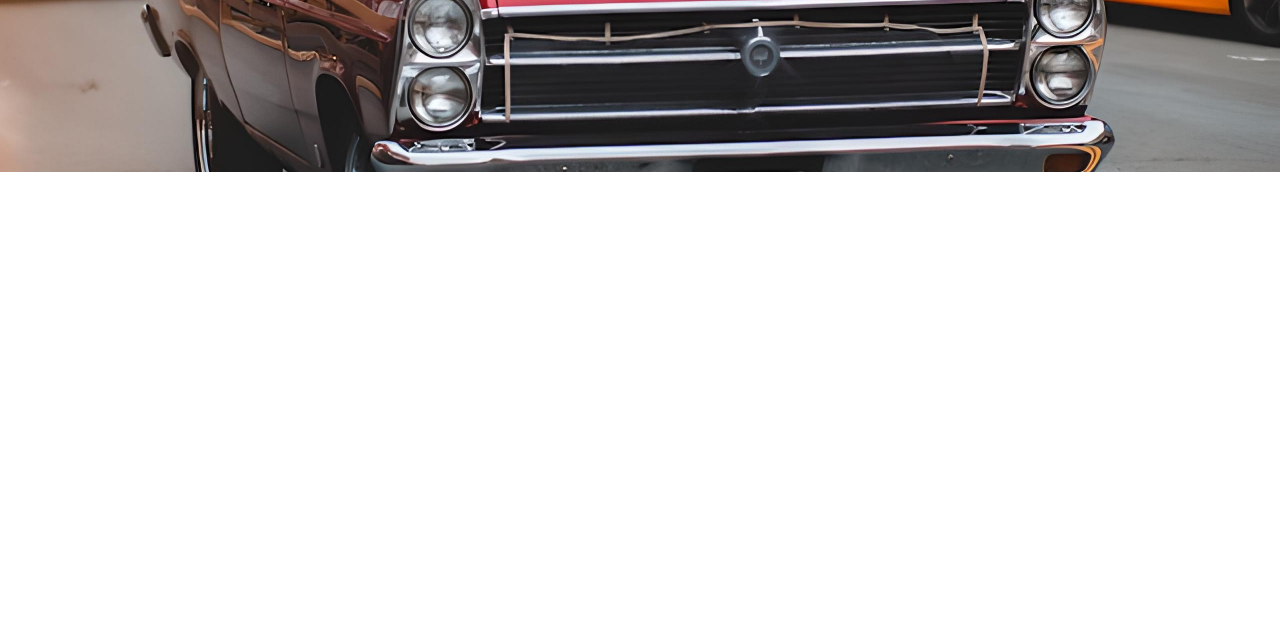
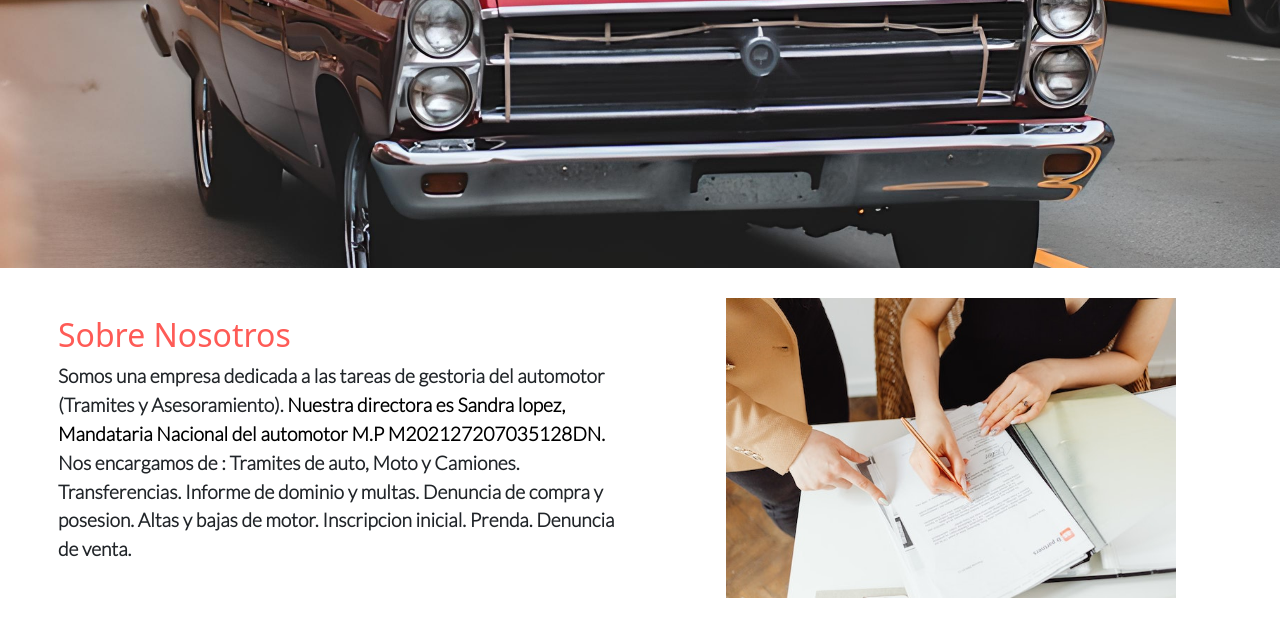
Before and after one commit to ramiroacosta/gestoriasandralopez, a website: page index.html in a window 1280 px wide. Shown: the part 500-1128 px from the top of the page. Before the commit the page ends 800 px from the top, so only its background shows below. Drawn offline with nearby package versions, Linux system fonts and the light colour scheme.

Commit message:
sobre mi

```diff
--- a/index.html
+++ b/index.html
@@ -4,6 +4,10 @@
     <meta charset="UTF-8">
     <meta http-equiv="X-UA-Compatible" content="IE=edge">
     <meta name="viewport" content="width=device-width, initial-scale=1.0">
+    <!-- fuente -->
+    <link rel="preconnect" href="https://fonts.googleapis.com">
+    <link rel="preconnect" href="https://fonts.gstatic.com" crossorigin>
+    <link href="https://fonts.googleapis.com/css2?family=Lato:wght@300&display=swap" rel="stylesheet">
     <!-- boots -->
     <link href="https://cdn.jsdelivr.net/npm/bootstrap@5.2.0/dist/css/bootstrap.min.css" rel="stylesheet" integrity="sha384-gH2yIJqKdNHPEq0n4Mqa/HGKIhSkIHeL5AyhkYV8i59U5AR6csBvApHHNl/vI1Bx" crossorigin="anonymous">
     <!-- css -->
@@ -48,6 +52,17 @@
               </div>
             </div>
         </div>
+        <div class="row d-flex align-items-center container-fluid">
+          <div class="col flex-grow-1 ms-3  textoSobremi">
+            <h2>Sobre Nosotros</h2>
+            <p>Somos una empresa dedicada a las tareas de gestoria del automotor (Tramites y Asesoramiento). <span> Nuestra directora es Sandra lopez, Mandataria Nacional del automotor M.P M202127207035128DN.</span>
+              <br> Nos encargamos de : Tramites de auto, Moto y Camiones. Transferencias. Informe de dominio y multas. Denuncia de compra y posesion. Altas y bajas de motor. Inscripcion inicial. Prenda. Denuncia de venta.
+            </p>
+          </div>
+          <div class="col flex-shrink-0 fotoSobremi text-center">
+            <img src="img/tramite.jpg" class="" alt="...">
+          </div>
+        </div>
     </main>
 
 
--- a/package.json
+++ b/package.json
@@ -19,7 +19,7 @@
   },
   "homepage": "https://github.com/ramiroacosta/gestoriasandralopez#readme",
   "devDependencies": {
-    "node-sass": "^7.0.1",
+    "node-sass": "^7.0.3",
     "nodemon": "^2.0.19"
   }
 }
--- a/scss/_header.scss
+++ b/scss/_header.scss
@@ -1,5 +1,5 @@
 .sizeIndex {
-    height: 36rem;
+    height: 42rem;
 }
 .backgroundSeccion {
     background-image: url(../img/auto.png);
--- /dev/null
+++ b/scss/_main.scss
@@ -0,0 +1,24 @@
+.fotoSobremi {
+    padding: 30px;
+    img {
+        height: 300px;
+        width: 450px;
+    }
+}
+
+.textoSobremi {
+    padding: 30px;
+    padding-right: 0;
+    h2 {
+        color: #fe5b56;
+    }
+    p {
+        font-family: 'Lato', sans-serif;
+        font-size: larger;
+        font-weight: 900;
+        span {
+            color: black;
+            font-weight: bold;
+        }
+    }
+}
--- /dev/null
+++ b/scss/_medias.scss
@@ -0,0 +1,12 @@
+@media screen and (max-width: 742px) {
+    .fotoSobremi {
+        display: flex;
+        justify-items: center;
+        justify-content: center;
+    }
+}
+@media screen and (max-width: 455px) {
+    .fotoSobremi img {
+        width: 350px;
+    }
+}
--- a/scss/center.scss
+++ b/scss/center.scss
@@ -1,2 +1,4 @@
 @import "body";
 @import "header";
+@import "main";
+@import "medias";
```
Also changed, not shown: css/estilos.css, img/tramite.jpg (added), 1 other file.
